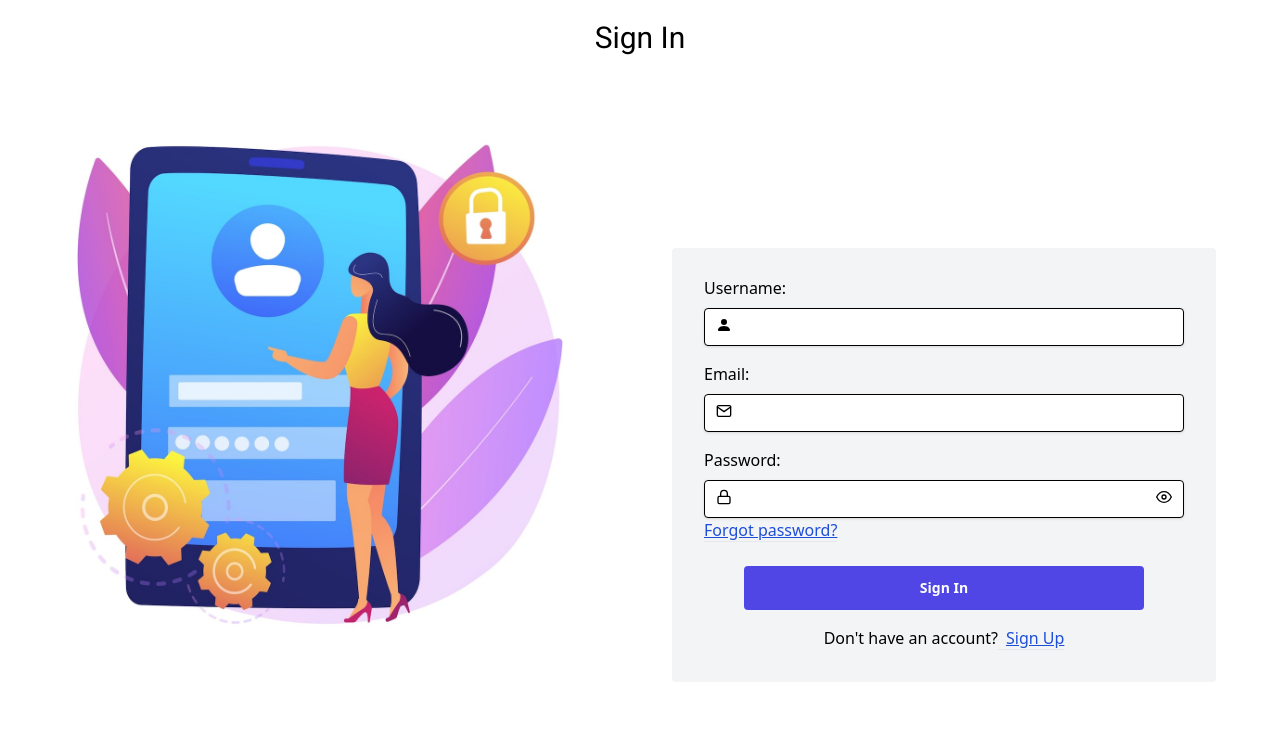
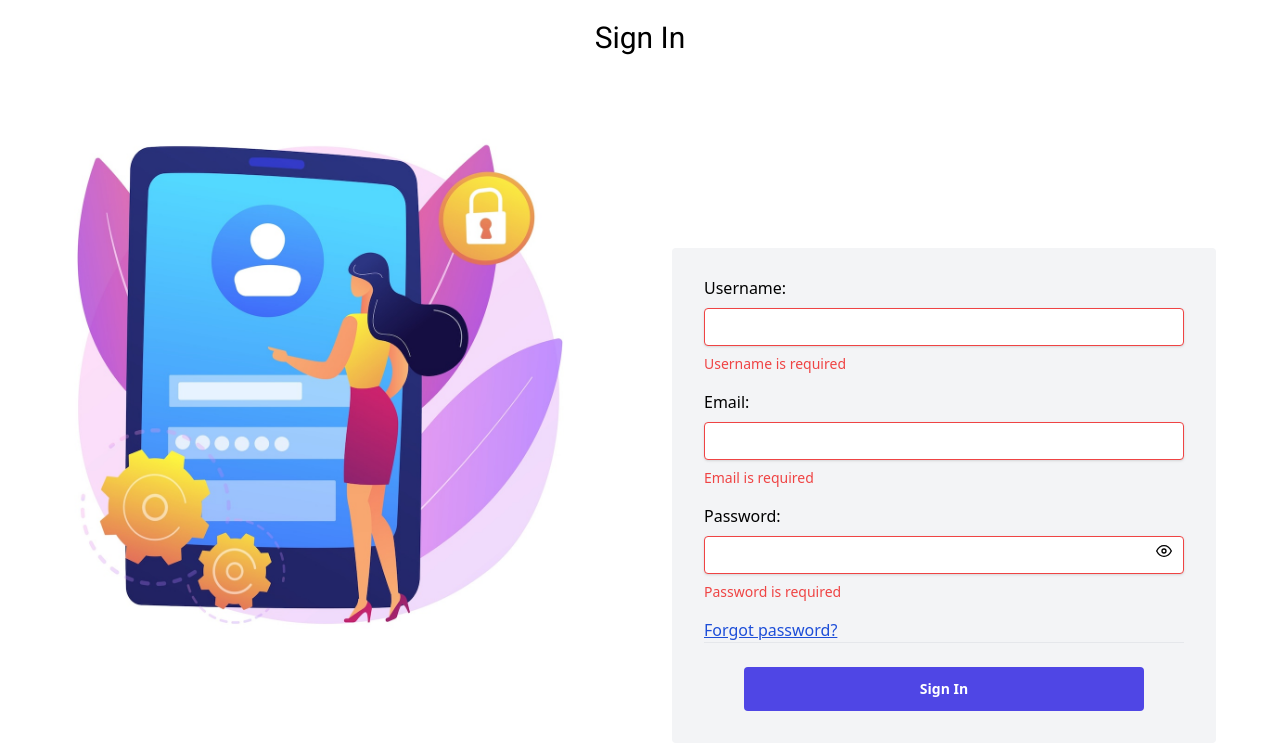
Before and after one commit to daysuwaa/PicPlus, a React (Create React App) app: page /PicPlus/signup in a window 1280 px wide. Both pictures are taken after a click on the button "Sign In". Shown: the top 750 px of the page. Built offline with nearby package versions, Linux system fonts and the light colour scheme; a web font is replaced by a local one.

Commit message:
Commit : sign up completed

```diff
--- a/src/components/Signup.jsx
+++ b/src/components/Signup.jsx
@@ -1,6 +1,5 @@
 import React, { useState } from 'react';
-import { FiEye, FiEyeOff, FiMail, FiLock } from 'react-icons/fi';
-import { BsFillPersonFill} from 'react-icons/bs'
+import { FiEye, FiEyeOff} from 'react-icons/fi';
 import Picture2 from '../assets/pic2.jpg'; // Import the image
 import { Link } from 'react-router-dom';
 
@@ -8,17 +7,41 @@ const SignIn = () => {
   const [email, setEmail] = useState('');
   const [password, setPassword] = useState('');
   const [showPassword, setShowPassword] = useState(false);
+  const [username, setUsername] = useState('');
+  const [errors, setErrors] = useState({ username: '', email: '', password: '' });
 
   const handlePasswordToggle = () => {
     setShowPassword(!showPassword);
   };
 
+  const handleSignIn = () => {
+    // Check if any required fields are empty
+    const newErrors = {};
+    if (!username) {
+      newErrors.username = 'Username is required';
+    }
+    if (!email) {
+      newErrors.email = 'Email is required';
+    }
+    if (!password) {
+      newErrors.password = 'Password is required';
+    }
+
+    // If there are errors, display them
+    if (Object.keys(newErrors).length > 0) {
+      setErrors(newErrors);
+      return;
+    }
+
+    // Proceed with the sign-in logic
+    // ...
+  };
+
   return (
     <div>
-    <h2 className='text-2xl  lg:text-3xl text-center mb-4 pt-5 font-fontt2'>Sign In</h2>
+      <h2 className='text-2xl lg:text-3xl text-center mb-4 pt-5 font-fontt2'>Sign In</h2>
       <div className="md:flex">
         {/* Image section */}
-
         <div className="w-full md:w-1/2">
           <img src={Picture2} alt="pix" className="w-full rounded md:py-[5rem] lg:py-[0rem]" />
         </div>
@@ -27,66 +50,68 @@ const SignIn = () => {
         <div className="w-full lg:w-[38rem] md:w-1/2 px-[2rem] md:py-[9rem] lg:py-[11rem] h-2 ">
           <form className="  rounded px-8 pt-7 pb-8 mb-4 bg-gray-100">
 
-{/* username */}
+            {/* Username */}
             <div className="mb-4 text-black">
+              <label className='pb-2'>Username:</label>
               <div className="relative">
-              <label className='pb-2'>Username:
-                <span className="absolute inset-y-0 left-0 flex items-center pl-3 pt-7">
-                  <BsFillPersonFill className="text-black font-bold" />
-                </span>
+                <div className="flex items-center">
+
                   <input
-                  className="shadow appearance-none border border-black rounded w-full py-2 pl-10 pr-3 text-gray-700 leading-tight focus:outline-none focus:shadow-outline mt-2"
+                    className={`shadow appearance-none border border-black rounded w-full py-2 pl-10 pr-3 text-gray-700 leading-tight focus:outline-none focus:shadow-outline mt-2 ${errors.username && 'border-red-500'}`}
                     type="text"
-                  value={email}
-                  onChange={(e) => setEmail(e.target.value)}
+                    value={username}
+                    onChange={(e) => setUsername(e.target.value)}
+                    required // Required field
                   />
-              </label>
                 </div>
+              </div>
+              {errors.username && <p className="text-red-500 text-sm mt-2">{errors.username}</p>}
             </div>
 
             {/* Email section */}
             <div className="mb-4 text-black">
+              <label className='pb-2'>Email:</label>
               <div className="relative">
-              <label className='pb-2'>Email:
-                <span className="absolute inset-y-0 left-0 flex items-center pl-3 pt-7">
-                  <FiMail className="text-black font-bold" />
-                </span>
+                <div className="flex items-center">
                   <input
-                  className="shadow appearance-none border border-black rounded w-full py-2 pl-10 pr-3 text-gray-700 leading-tight focus:outline-none focus:shadow-outline mt-2"
-                  type="text"
+                    className={`shadow appearance-none border border-black rounded w-full py-2 pl-10 pr-3 text-gray-700 leading-tight focus:outline-none focus:shadow-outline mt-2 ${errors.email && 'border-red-500'}`}
+                    type="email" // Changed to type="email" for email validation
                     value={email}
                     onChange={(e) => setEmail(e.target.value)}
+                    required // Required field
                   />
-              </label>
                 </div>
               </div>
-
-
+              {errors.email && <p className="text-red-500 text-sm mt-2">{errors.email}</p>}
+            </div>
 
             {/* Password section */}
+            <div className="mb-4 text-black">
+              <label className='pb-2'>Password:</label>
               <div className="relative">
-            <label className='pb-2'>Password:
-              <span className="absolute inset-y-0 left-0 flex items-center pl-3 pt-7">
-                <FiLock className="text-black font-extrabold" />
-              </span>
+                <div className="flex items-center">
+
                   <input
-                className="shadow appearance-none border border-black rounded w-full py-2 pl-10 pr-3 text-gray-700 leading-tight focus:outline-none focus:shadow-outline mt-2"
+                    className={`shadow appearance-none border border-black rounded w-full py-2 pl-10 pr-3 text-gray-700 leading-tight focus:outline-none focus:shadow-outline mt-2 ${errors.password && 'border-red-500'}`}
                     type={showPassword ? 'text' : 'password'}
                     value={password}
                     onChange={(e) => setPassword(e.target.value)}
+                    required // Required field
                   />
                   <span
-                className="absolute inset-y-0 right-0 pr-3 flex items-center cursor-pointer pt-7"
+                    className="absolute inset-y-0 right-0 pr-3 flex items-center cursor-pointer"
                     onClick={handlePasswordToggle}
                   >
-                {showPassword ? <FiEyeOff /> : <FiEye />}
+                    {showPassword ? <FiEyeOff className="text-black" /> : <FiEye className="text-black" />}
                   </span>
-            </label>
+                </div>
+              </div>
+              {errors.password && <p className="text-red-500 text-sm mt-2">{errors.password}</p>}
+            </div>
 
-          </div>
             <Link
               to="/PicPlus/forgot"
-              className="text-blue-700 border-b underline mt-3"
+              className="text-blue-700 border-b underline mt-3 block"
             >
               Forgot password?
             </Link>
@@ -94,22 +119,14 @@ const SignIn = () => {
             {/* Sign-in button */}
             <div className="flex items-center justify-center mt-6">
               <button
-              className="bg-indigo-600 hover:bg-blue-700 text-white font-bold py-2 px-4 focus:outline-none focus:shadow-outline w-[400px] rounded h-11"
+                className="bg-indigo-600 hover:bg-blue-700 text-white font-bold py-2 px-4 focus:outline-none focus:shadow-outline w-full md:w-[400px] rounded h-11"
                 type="button"
+                onClick={handleSignIn}
               >
                 <p className='text-sm'>Sign In</p>
               </button>
             </div>
 
-          {/* Text */}
-          <p className='pt-4 text-center'>Don't have an account?
-            <Link
-              to="/PicPlus/signup"
-              className="text-blue-700 border-b underline pl-2"
-            >
-              Sign Up
-            </Link>
-          </p>
           </form>
         </div>
       </div>
```
Lines whose indentation alone changed are shown as unchanged.
